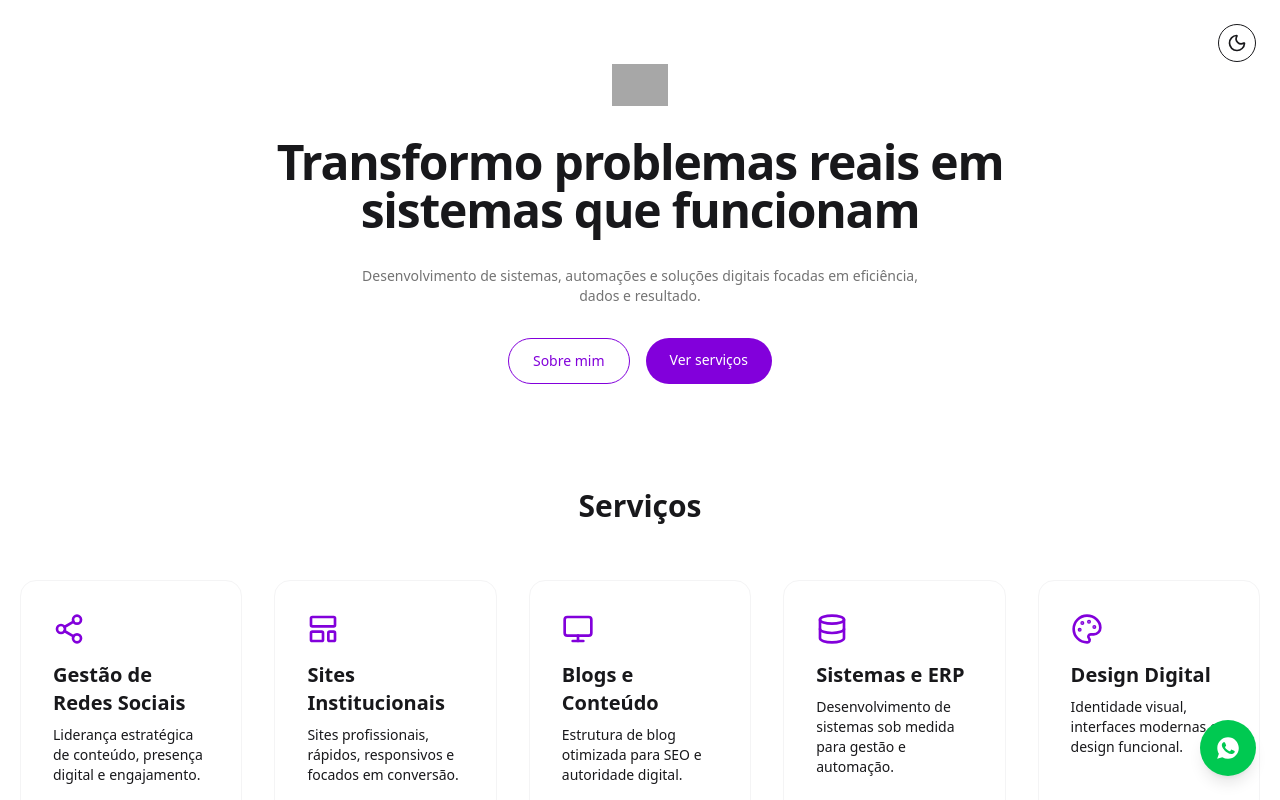
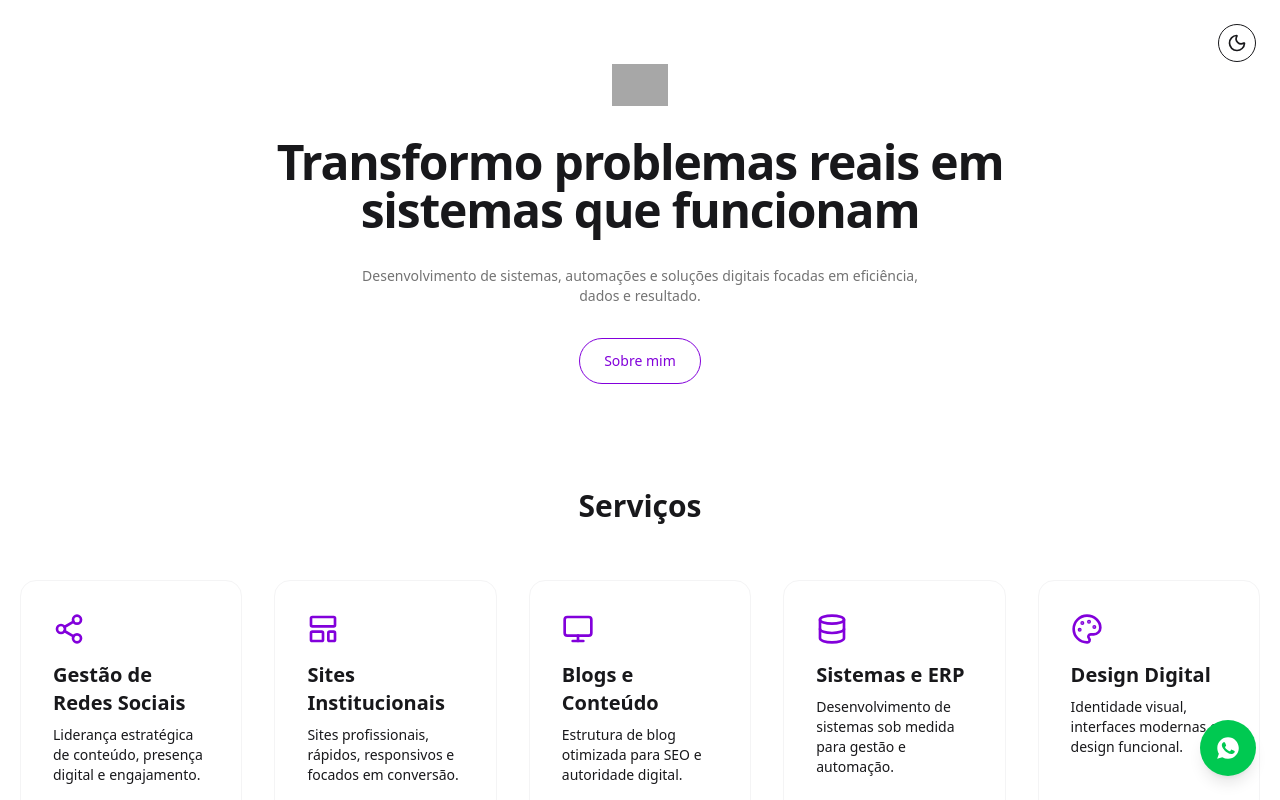
Before and after one commit to RuyLuques/ruyluques, a Next.js app: page / in a window 1280 px wide. Shown: the top 800 px of the page. Built offline with nearby package versions, Linux system fonts and the light colour scheme; grey boxes are pictures that could not be loaded.

Commit message:
Remocao da #servcos, nao faz sentido mais

```diff
--- a/app/page.tsx
+++ b/app/page.tsx
@@ -73,23 +73,6 @@ export default function Home() {
           >
             Sobre mim
           </button>
-
-          <a
-            href="#servicos"
-            className="
-              rounded-full
-              bg-purple-700
-              px-6
-              py-3
-              text-sm
-              font-medium
-              text-white
-              transition
-              hover:bg-purple-800
-            "
-          >
-            Ver serviços
-          </a>
         </div>
       </section>
 
```
